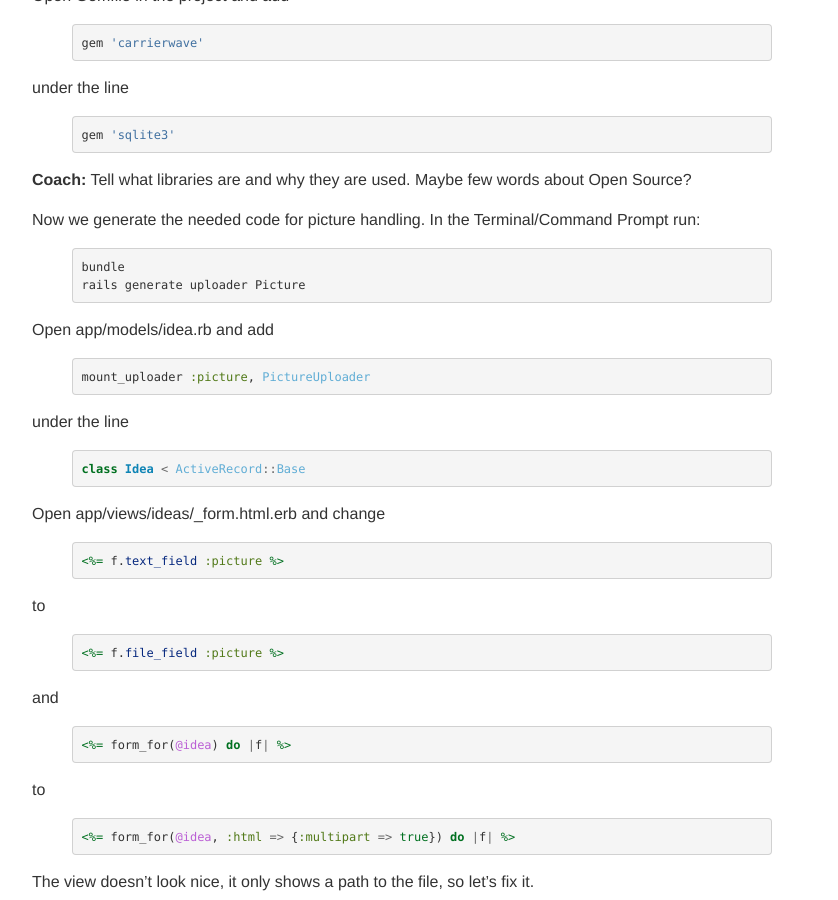
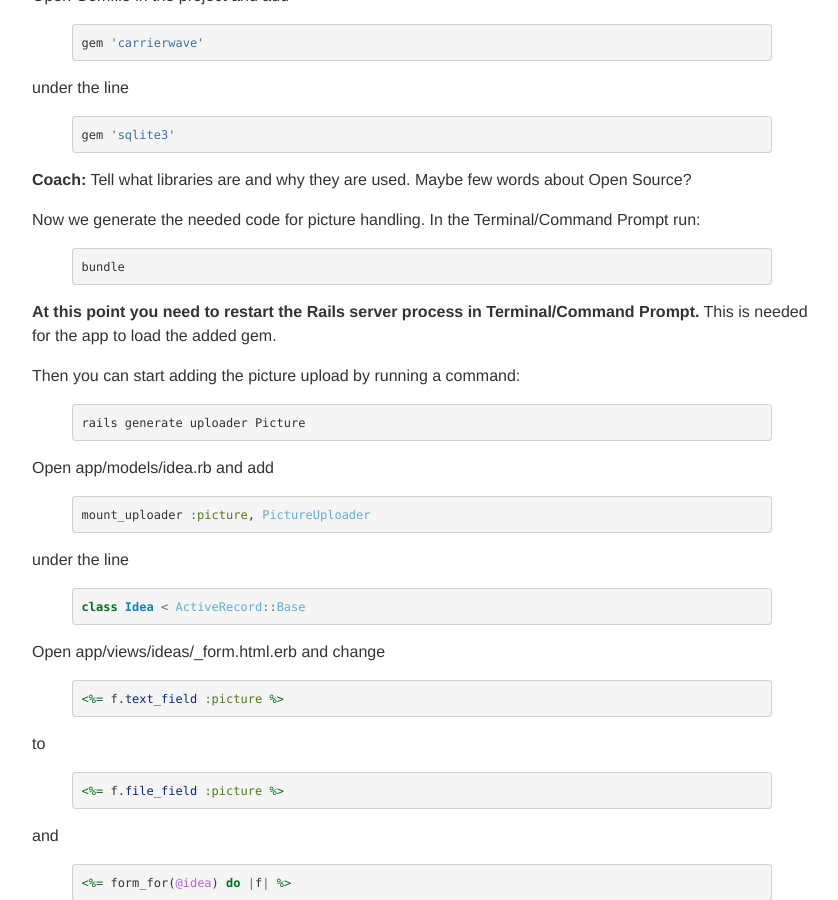
Before and after one commit to railsgirls/guides.railsgirls.com, a Jekyll site: the page built from _posts/2012-04-18-app.markdown, in a window 1280 px wide and 900 px high, scrolled down 2891 px. Shown: the whole window, without its empty margins (158-996 px from the left). Built offline with Jekyll 4.4.1, drawn with Linux system fonts in a browser that asks for light colours; Markdown is read by kramdown in place of the engine named in the settings.

Commit message:
Adds note about restarting rails server after adding Carrierwave

```diff
--- a/_posts/2012-04-18-app.markdown
+++ b/_posts/2012-04-18-app.markdown
@@ -161,6 +161,13 @@ Now we generate the needed code for picture handling. In the Terminal/Command Pr
 
 {% highlight sh %}
 bundle
+{% endhighlight %}
+
+**At this point you need to restart the Rails server process in Terminal/Command Prompt.** This is needed for the app to load the added gem.
+
+Then you can start adding the picture upload by running a command:
+
+{% highlight sh %}
 rails generate uploader Picture
 {% endhighlight %}
 
```
